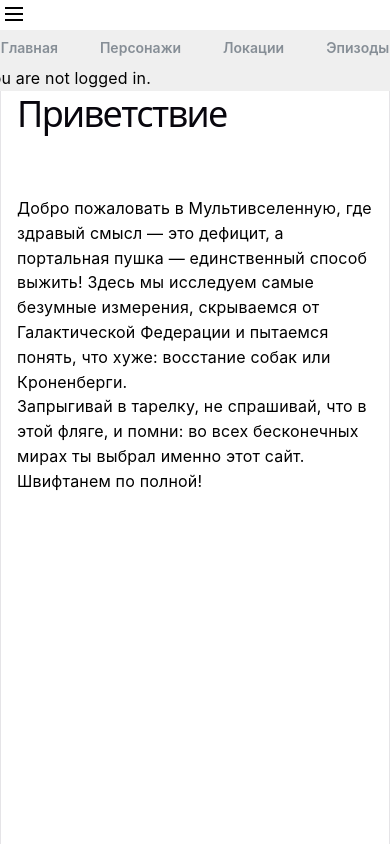
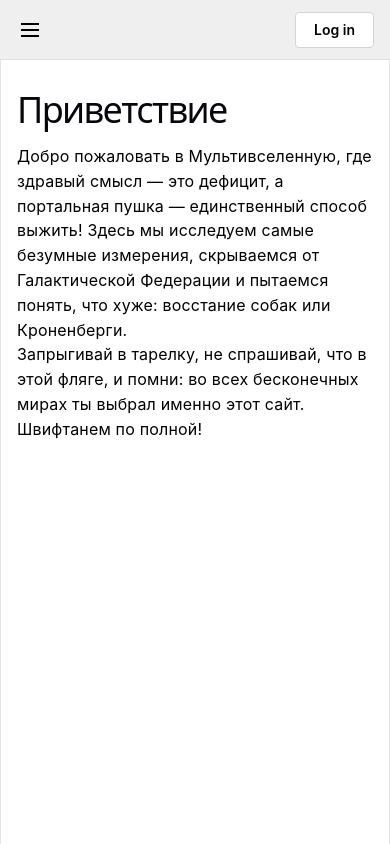
Before and after one commit to tatiana-dk/result-pro-react-rick-morty, a React (Vite) app: page / in a window 390 px wide. Built offline with nearby package versions, Linux system fonts and the light colour scheme.

Commit message:
style: add styles to mobile

```diff
--- a/src/app/App/App.css
+++ b/src/app/App/App.css
@@ -71,10 +71,10 @@ h2 {
 h1 {
   font-size: 56px;
   letter-spacing: -1.68px;
-  margin: 32px 0;
+  margin: 32px 0 64px;
   @media (max-width: 1024px) {
     font-size: 36px;
-    margin: 20px 0;
+    margin: 16px 0;
   }
 }
 h2 {
@@ -103,11 +103,6 @@ code {
   line-height: 135%;
   padding: 4px 8px;
   background: var(--code-bg);
-}
-
-
-h1 {
-  margin-bottom: 64px;
 }
 
 .page {
@@ -154,3 +149,18 @@ h1 {
   width: 100%;
   border-radius: 16px;
 }
+
+@media(max-width: 767px) {
+  .card--character {
+    grid-template-columns: 1fr;
+    max-width: 400px;
+    margin: 0 auto;
+  }
+}
+
+.burger {
+  position: absolute;
+  top: 16px;
+  left: 16px;
+  z-index: 10;
+}
--- a/src/app/ui/MainLayout.tsx
+++ b/src/app/ui/MainLayout.tsx
@@ -2,12 +2,29 @@ import { Outlet } from "react-router";
 import { Header } from "@widgets/Header";
 import { Suspense } from "react";
 import ErrorBoundary from "@app/error/ErrorBoundary";
+import { Navigation } from "@/shared/ui";
+import { lang } from "@shared/config/lang";
 
 import { AppShell, Burger } from '@mantine/core';
 import { useDisclosure } from '@mantine/hooks';
 
+type NavigationKeysType = keyof typeof lang.navigation;
+
+const names = ['main', 'character', 'location', 'episode'];
+
 export function MainLayout() {
     const [opened, { toggle }] = useDisclosure();
+
+    const paths = names.map(name => {
+        let to = name;
+        if (name === 'main')
+            to = '';
+
+        return {
+            to: `/${to}`,
+            text: `${lang.navigation[name as NavigationKeysType]}`
+        };
+    });
 
     return (
         <AppShell
@@ -25,12 +42,15 @@ export function MainLayout() {
                     onClick={toggle}
                     hiddenFrom="sm"
                     size="sm"
+                    className="burger"
                 />
 
                 <Header />
             </AppShell.Header>
 
-            <AppShell.Navbar>Navbar</AppShell.Navbar>
+            <AppShell.Navbar>
+                <Navigation paths={paths} />
+            </AppShell.Navbar>
 
             <AppShell.Main>
                 <ErrorBoundary>
--- a/src/widgets/Header/ui/AuthStatus.tsx
+++ b/src/widgets/Header/ui/AuthStatus.tsx
@@ -12,12 +12,17 @@ export function AuthStatus({}) {
         });
     };
 
+    const handleSignin = () => {
+        navigate('/login');
+    };
+
     if (auth.user === null) {
-        return <p>You are not logged in.</p>
+        return <Button click={handleSignin} text="Log in" />
     }
 
     return (
         <>
+            <p>{auth.user}</p>
             <Button click={handleSignout} text="Log out" />
         </>
     );
--- a/src/widgets/Header/ui/Header.css
+++ b/src/widgets/Header/ui/Header.css
@@ -1,18 +1,9 @@
 .header {
-  height: var(--header-height);
+  height: 100%;
   background-color: #efefef;
   display: flex;
-  justify-content: center;
+  justify-content: flex-end;
   align-items: center;
-  gap: 64px;
+  gap: 16px;
+  padding: 0 16px;
 }
-.header-nav {
-  display: flex;
-  justify-content: center;
-  align-items: center;
-  gap: 4px;
-}
-.header-nav a {
-  text-decoration: none;
-  color: #999;
-}
--- a/src/widgets/Header/ui/Header.tsx
+++ b/src/widgets/Header/ui/Header.tsx
@@ -1,34 +1,10 @@
-import { lang } from "@shared/config/lang";
 import { AuthStatus } from "./AuthStatus";
-import { Navigation } from "@/shared/ui";
-import { Container } from "@/shared/ui";
 import './Header.css';
 
-type NavigationKeysType = keyof typeof lang.navigation;
-
-const names = ['main', 'character', 'location', 'episode'];
-
 export function Header() {
-
-    const paths = names.map(name => {
-        let to = name;
-        if (name === 'main')
-            to = '';
-
-        return {
-            to: `/${to}`,
-            text: `${lang.navigation[name as NavigationKeysType]}`
-        };
-    });
-
     return (
         <div className="header">
-            <Container>
-                <div className="header-nav">
-                    <Navigation paths={paths} />
-                </div>
-                <AuthStatus />
-            </Container>
+            <AuthStatus />
         </div>
     );
 };
```
